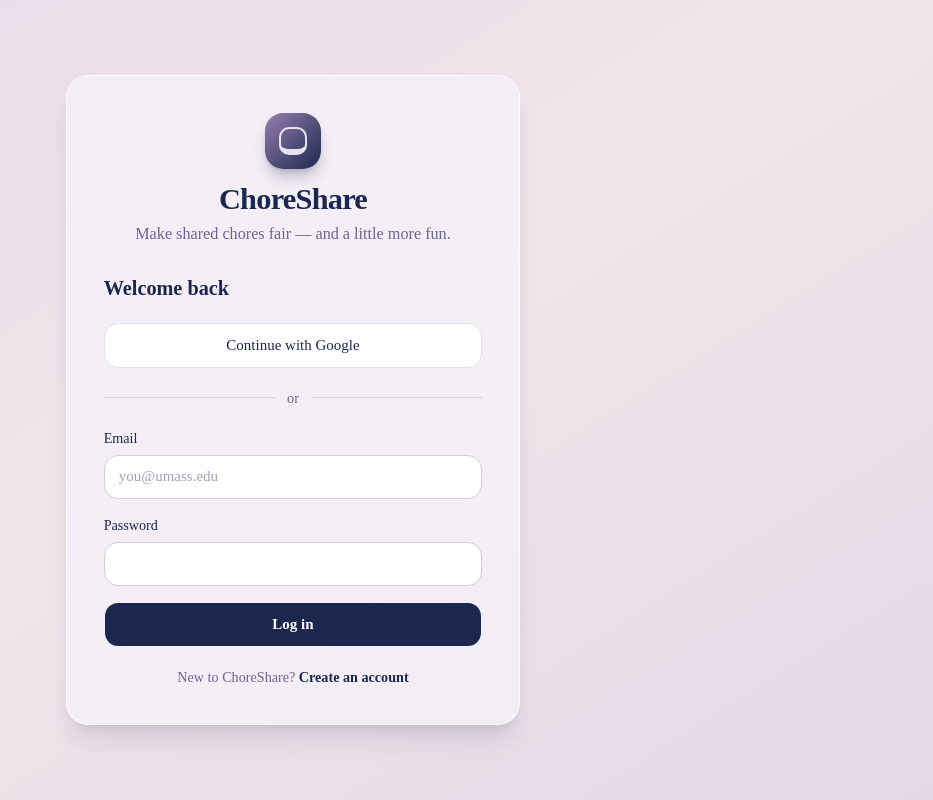
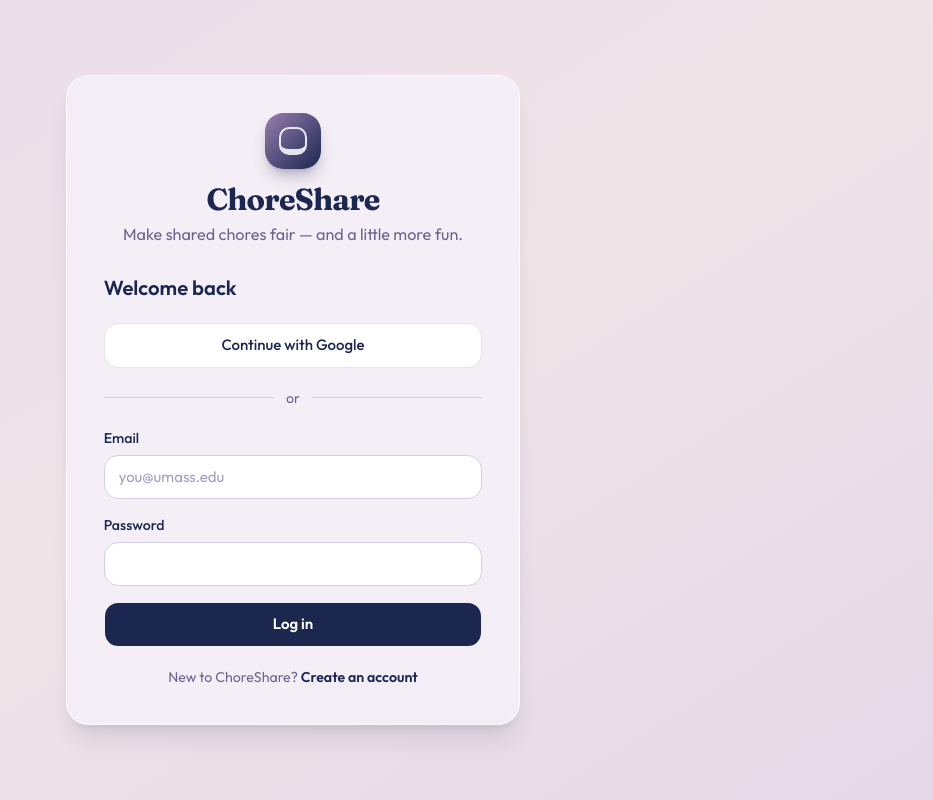
Before and after one commit to tanish2007/Oriole, a Next.js app in the folder frontend/: page /login in a window 1280 px wide. Shown: the whole page, without its empty margins (347-1280 px from the left). Built offline with nearby package versions, Linux system fonts and the light colour scheme.

Commit message:
apply fonts on all pages

```diff
--- a/frontend/src/app/layout.tsx
+++ b/frontend/src/app/layout.tsx
@@ -1,9 +1,14 @@
 import type { Metadata } from "next";
-import { Geist, Geist_Mono } from "next/font/google";
+import { Fraunces, Geist_Mono, Outfit } from "next/font/google";
 import "./globals.css";
 
-const geistSans = Geist({
-  variable: "--font-geist-sans",
+const display = Fraunces({
+  variable: "--font-display",
+  subsets: ["latin"],
+});
+
+const sans = Outfit({
+  variable: "--font-sans",
   subsets: ["latin"],
 });
 
@@ -21,7 +26,7 @@ export default function RootLayout({ children }: LayoutProps<"/">) {
   return (
     <html
       lang="en"
-      className={`${geistSans.variable} ${geistMono.variable} h-full antialiased`}
+      className={`${display.variable} ${sans.variable} ${geistMono.variable} h-full antialiased`}
     >
       <body className="min-h-full flex flex-col">{children}</body>
     </html>
--- a/frontend/src/components/app-shell.tsx
+++ b/frontend/src/components/app-shell.tsx
@@ -3,7 +3,6 @@
 import { createContext, Suspense, useCallback, useContext, useEffect, useRef, useState, useSyncExternalStore, type ReactNode } from "react";
 import Link from "next/link";
 import { useParams, usePathname, useRouter } from "next/navigation";
-import { Fraunces, Outfit } from "next/font/google";
 import { listGroups, type Group } from "@/lib/groups";
 import { CURRENT_USER, DEFAULT_USER, householdPath, pickDefaultGroup } from "@/lib/session";
 
@@ -16,9 +15,6 @@ const noSubscribe = () => () => {};
 export function useCurrentUser() {
   return useSyncExternalStore(noSubscribe, () => CURRENT_USER, () => DEFAULT_USER);
 }
-
-const display = Fraunces({ subsets: ["latin"], variable: "--font-display" });
-const sans = Outfit({ subsets: ["latin"], variable: "--font-sans" });
 
 const NotifyContext = createContext<((message: string) => void) | null>(null);
 
@@ -232,7 +228,7 @@ export function AppShell({ children }: { children: ReactNode }) {
     <NotifyContext.Provider value={notify}>
       <GroupsContext.Provider value={{ groups, ready: groupsReady, refreshGroups }}>
       <RefreshContext.Provider value={refreshTick}>
-      <div className={`${display.variable} ${sans.variable} flex min-h-screen font-[family-name:var(--font-sans)] text-[#1c2750]`}>
+      <div className="flex min-h-screen font-[family-name:var(--font-sans)] text-[#1c2750]">
         {!mobileOpen && (
           <button
             type="button"
--- a/frontend/src/components/auth-form.tsx
+++ b/frontend/src/components/auth-form.tsx
@@ -103,7 +103,7 @@ export function AuthForm({ mode }: { mode: Mode }) {
           >
             <span className="absolute inset-3.5 rounded-lg border-2 border-b-[6px] border-white/85" />
           </div>
-          <h1 className="mt-3 text-3xl font-bold tracking-tight">ChoreShare</h1>
+          <h1 className="mt-3 font-[family-name:var(--font-display)] text-3xl font-bold tracking-tight">ChoreShare</h1>
           <p className="mt-1 text-[#6b6590]">Make shared chores fair — and a little more fun.</p>
         </div>
 
```
